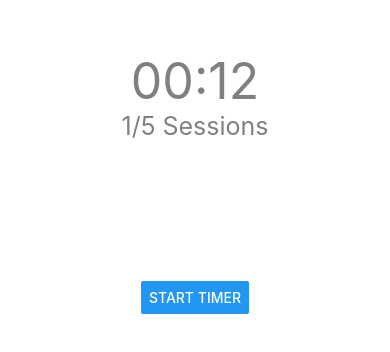
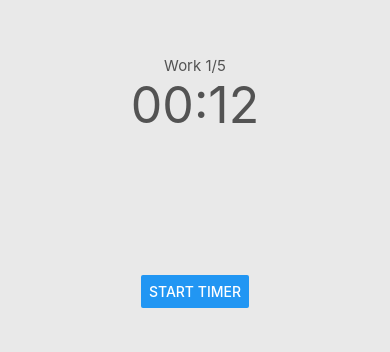
Before and after one commit to martintrifunov/studysprint, a React Native app: screen / in a window 390 px wide. Shown: the part 170-522 px from the top of the page. Built offline with nearby package versions, Linux system fonts and the light colour scheme.

Commit message:
Implement dynamic timer cycle count, color change & style the circle to match figma design

```diff
--- a/package.json
+++ b/package.json
@@ -15,6 +15,7 @@
     "react-native": "0.72.6",
     "react-native-reanimated": "~3.3.0",
     "react-native-redash": "^18.1.2",
+    "react-native-shadow": "^1.2.2",
     "react-native-svg": "13.9.0"
   },
   "devDependencies": {
--- a/src/components/Timer.jsx
+++ b/src/components/Timer.jsx
@@ -10,8 +10,10 @@ import Animated, {
 } from "react-native-reanimated";
 import TimerCountDown from "./TimerCountDown";
 import TimerToggleButton from "./TimerToggleButton";
+import TimerCycles from "./TimerCycles";
 
-const CIRCLE_COLOR = "#EE0F55";
+const CIRCLE_COLOR_FOCUS = "#60B3FF";
+const CIRCLE_COLOR_BREAK = "#77D368";
 const CIRCLE_LENGTH = 750;
 const CIRCLE_RADIUS = CIRCLE_LENGTH / (2 * Math.PI);
 const FOCUS_TIME_MINUTES = 0.2 * 60 * 1000;
@@ -26,6 +28,8 @@ export default function Timer() {
   const [timerInterval, setTimerInterval] = useState(null);
   const [isTimerRunning, setIsTimerRunning] = useState(false);
   const [timerMode, setTimerMode] = useState("Focus");
+  const [focusCounter, setFocusCounter] = useState(1);
+  const [breakCounter, setBreakCounter] = useState(1);
 
   const startTimer = () => {
     setIsTimerRunning(true);
@@ -55,9 +59,11 @@ export default function Timer() {
     if (timerMode === "Focus") {
       setTimerMode("Break");
       setTimerCount(BREAK_TIME_MINUTES);
+      setFocusCounter(focusCounter + 1);
     } else {
       setTimerMode("Focus");
       setTimerCount(FOCUS_TIME_MINUTES);
+      setBreakCounter(breakCounter + 1);
     }
 
     stopTimer();
@@ -76,28 +82,32 @@ export default function Timer() {
 
   return (
     <View style={styles.container}>
-      <TimerCountDown timerDate={new Date(timerCount)} />
-      <Text style={styles.sessionNumber}>
-        {timerMode === "Focus" ? "1/5 Sessions" : "1/5 Breaks"}
-      </Text>
       <SVG style={{ position: "absolute", bottom: 150 }}>
+        <Circle
+          cx={width / 2}
+          cy={height / 2}
+          r={CIRCLE_RADIUS + 15}
+          fill={"white"}
+          style={styles.circle}
+        />
         {/* BACKGROUND CIRCLE */}
         <Circle
           cx={width / 2}
           cy={height / 2}
           r={CIRCLE_RADIUS}
-          stroke={CIRCLE_COLOR}
-          strokeWidth={15}
+          stroke={timerMode === "Focus" ? CIRCLE_COLOR_FOCUS : CIRCLE_COLOR_BREAK}
+          strokeWidth={10}
           fill={"none"}
           opacity={0.2}
+
         />
         {/* FOREGROUND CIRCLE */}
         <AnimatedRing
           cx={width / 2}
           cy={height / 2}
           r={CIRCLE_RADIUS}
-          stroke={CIRCLE_COLOR}
-          strokeWidth={15}
+          stroke={timerMode === "Focus" ? CIRCLE_COLOR_FOCUS : CIRCLE_COLOR_BREAK}
+          strokeWidth={10}
           fill={"none"}
           strokeDasharray={CIRCLE_LENGTH}
           strokeDashoffset={CIRCLE_LENGTH}
@@ -108,6 +118,9 @@ export default function Timer() {
           originY={height / 2}
         />
       </SVG>
+
+      <TimerCycles timerMode={timerMode} focusCounter={focusCounter} breakCounter={breakCounter} />
+      <TimerCountDown timerDate={new Date(timerCount)} />
 
       <TimerToggleButton
         isTimerRunning={isTimerRunning}
@@ -121,13 +134,24 @@ export default function Timer() {
 const styles = StyleSheet.create({
   container: {
     flex: 1,
-    backgroundColor: "#fff",
+    backgroundColor: "#E9E9E9",
     justifyContent: "center",
     alignItems: "center",
+    width: "100%",
   },
   sessionNumber: {
-    fontSize: 25,
+    fontSize: 15,
     bottom: 140,
-    color: "gray",
+    color: "#535353",
+  },
+  circle: {
+    shadowColor: "#333333",
+    shadowOffset: {
+      width: 6,
+      height: 6,
+    },
+    shadowOpacity: 0.6,
+    shadowRadius: 4,
+    elevation: 5
   }
 });
--- a/src/components/TimerCountDown.jsx
+++ b/src/components/TimerCountDown.jsx
@@ -15,7 +15,7 @@ const TimerCountDown = ({timerDate}) => {
 const styles = StyleSheet.create({
     progressNumber: {
       fontSize: 50,
-      color: "gray",
+      color: "#535353",
       bottom: 140,
     }
   });
--- /dev/null
+++ b/src/components/TimerCycles.jsx
@@ -0,0 +1,24 @@
+import React from "react";
+import { View, StyleSheet, Button, Text } from "react-native";
+
+const TimerCycles = ({ timerMode, focusCounter, breakCounter }) => {
+  return (
+    <View>
+      <Text style={styles.sessionNumber}>
+        {timerMode === "Focus"
+          ? `Work ${focusCounter}/5`
+          : `Breaks ${breakCounter}/5`}
+      </Text>
+    </View>
+  );
+};
+
+const styles = StyleSheet.create({
+  sessionNumber: {
+    fontSize: 15,
+    bottom: 140,
+    color: "#535353",
+  },
+});
+
+export default TimerCycles;
```
Also changed, not shown: 1 other file (tests, documents, lock files or other folders).
